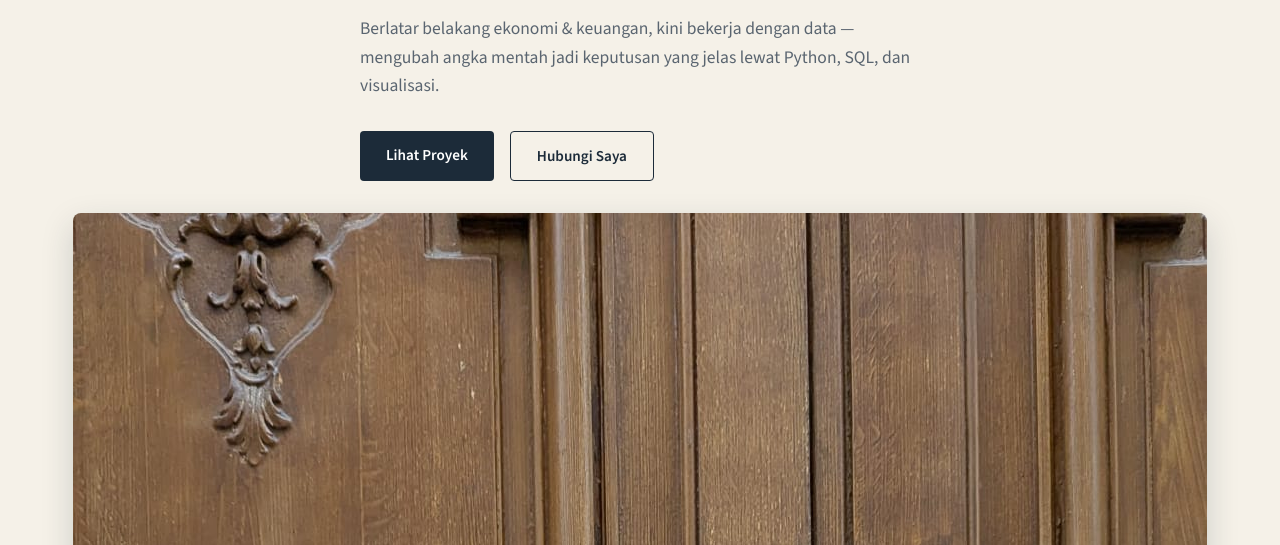
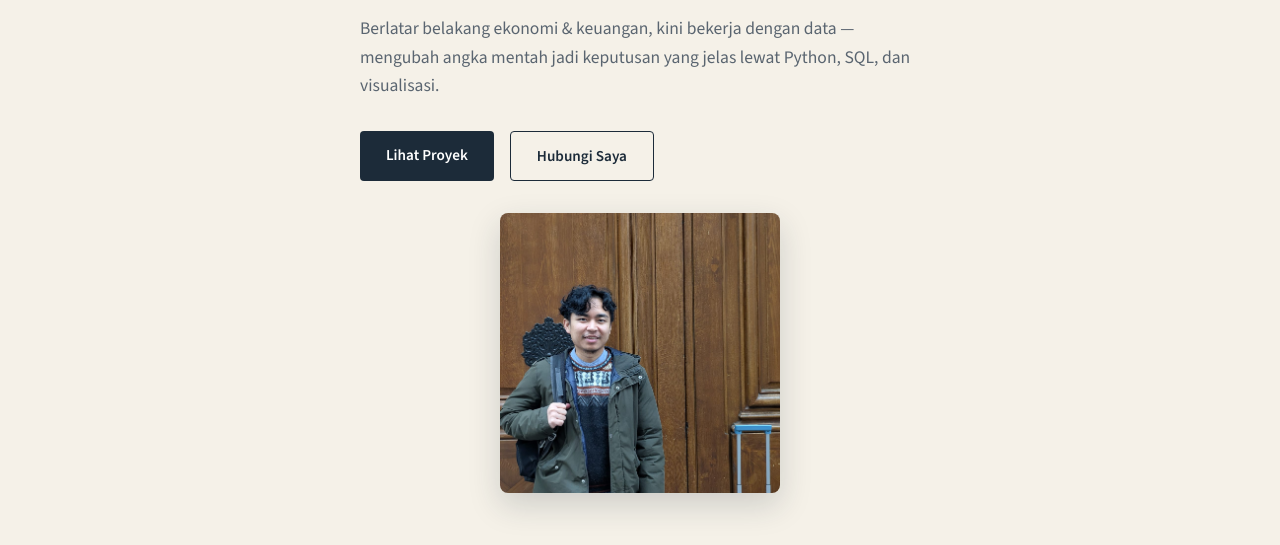
Before and after one commit to ikhsan50/ikhsan50.github.io, a plain HTML site: page index.html in a window 1280 px wide. Shown: the part 255-800 px from the top of the page. Drawn offline with nearby package versions, Linux system fonts and the light colour scheme.

Commit message:
Update style.css

```diff
--- a/style.css
+++ b/style.css
@@ -127,8 +127,8 @@ a {
 }
 
 .hero-photo img {
-  width: auto;
-  height: auto;
+  width: 280px;
+  height: 280px;
   object-fit: cover;
   border-radius: 8px;
   box-shadow: 0 12px 32px rgba(28,43,57,0.18);
```
